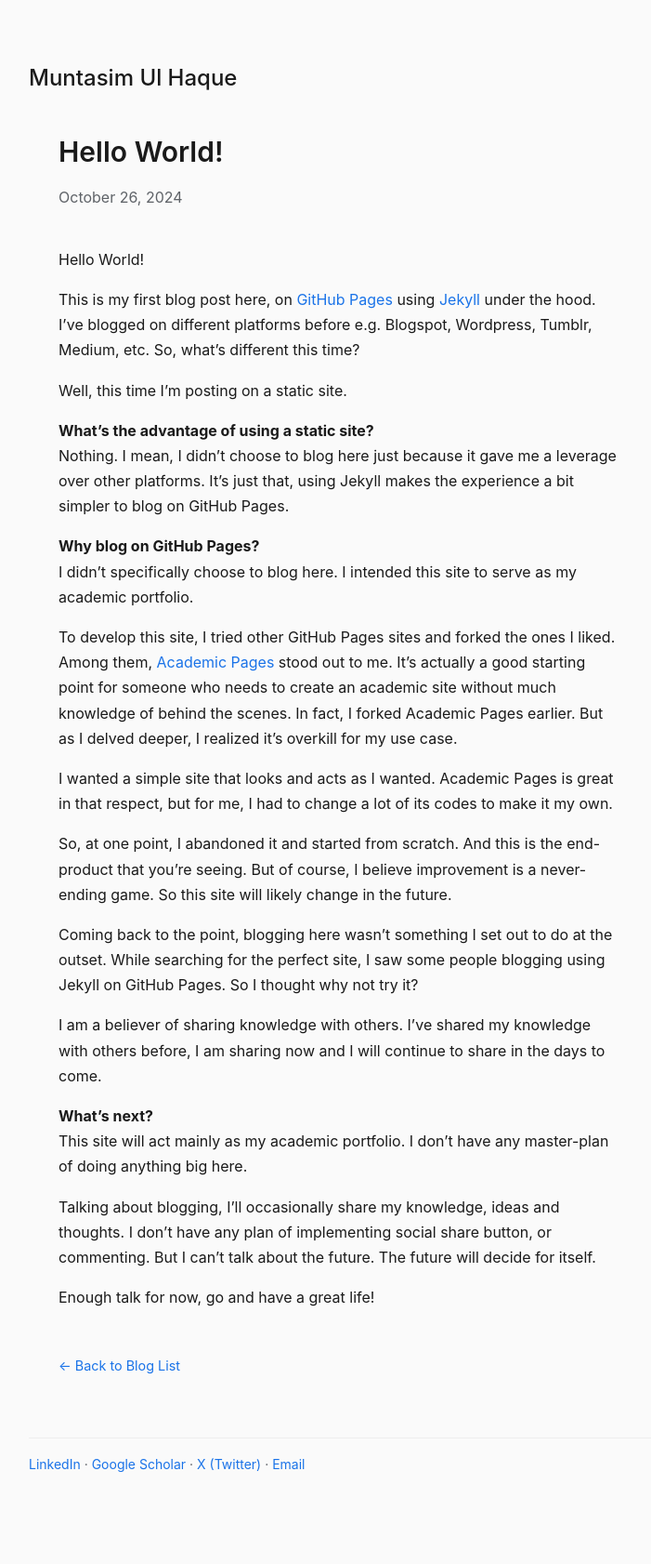
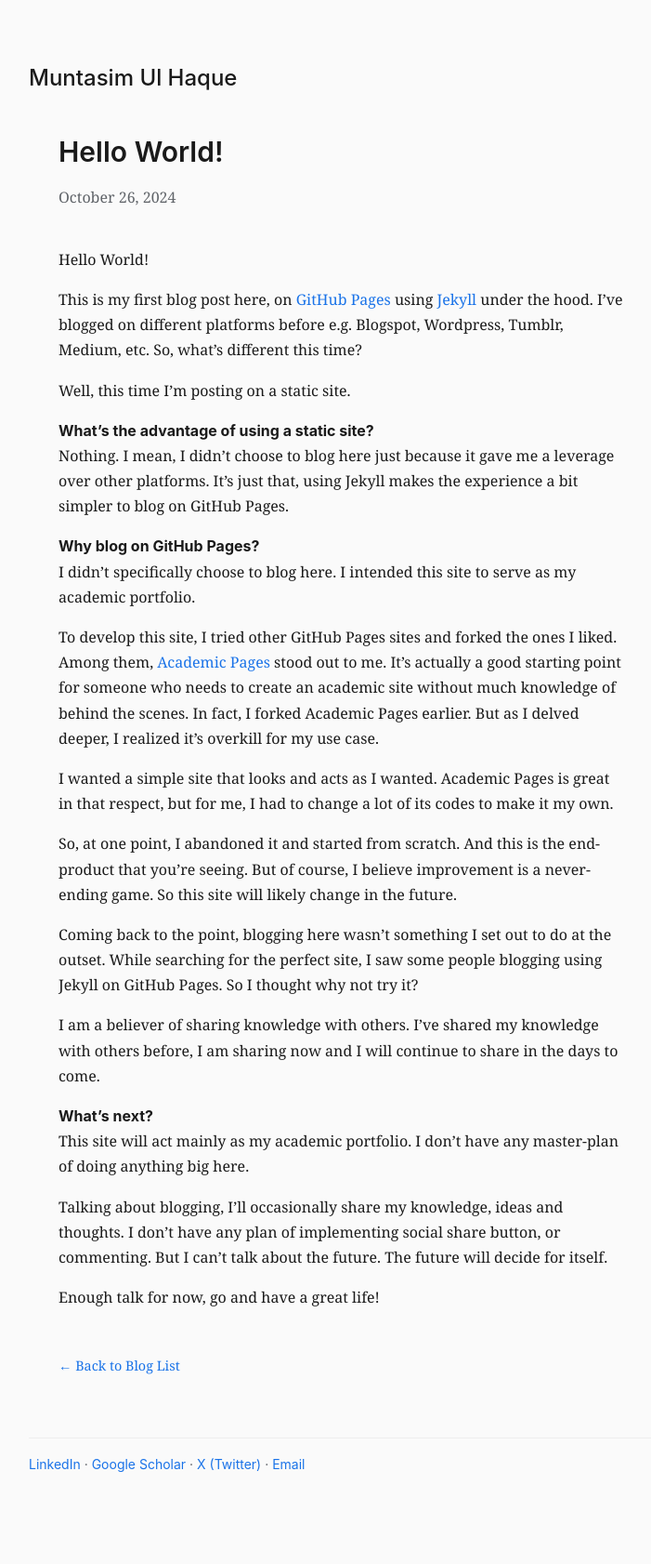
Before and after one commit to muntasimulhaque/muntasimulhaque.github.io, a Jekyll site: the page built from _posts/2024-10-26-hello-world.md, in a window 1280 px wide. Shown: the whole page at 93% size, without its empty margins (273-974 px from the left). Built offline with Jekyll 4.4.1, drawn with Linux system fonts in a browser that asks for light colours.

Commit message:
Update style.css

```diff
--- a/assets/css/style.css
+++ b/assets/css/style.css
@@ -63,9 +63,16 @@
 }
 
 .post {
+  /* Use a system serif font stack for post readability */
+  font-family: ui-serif, Georgia, "Times New Roman", serif;
   line-height: 1.7;
   max-width: 38rem;
   margin: 0 auto;
+}
+
+/* Keep post headings in the default sans-serif font for contrast */
+.post h2, .post h3, .post h4 {
+  font-family: -apple-system, BlinkMacSystemFont, "Segoe UI", Roboto, "Helvetica Neue", Arial, sans-serif;
 }
 
 .post img {
```
